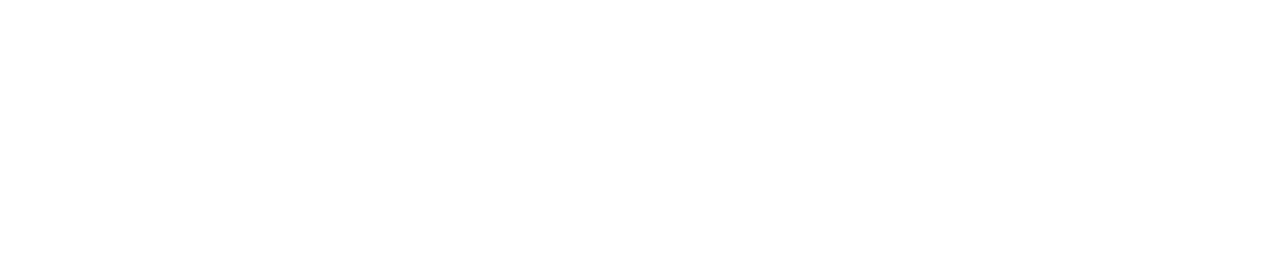
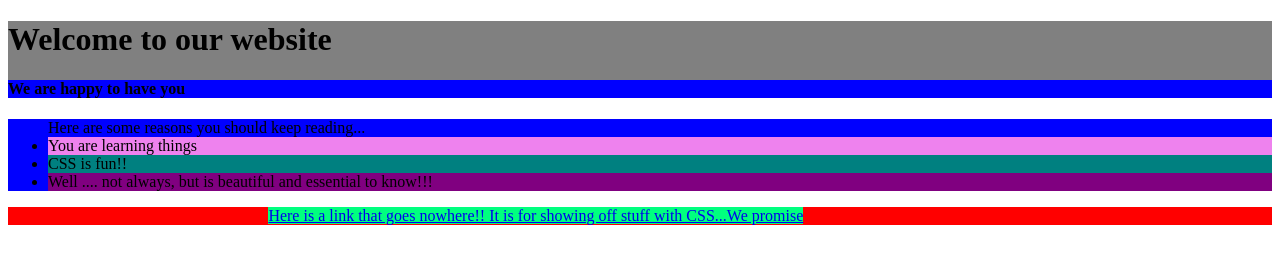
Before and after one commit to amrendrakind/Practice_HTML, a plain HTML site: page PAGES/index.html in a window 1280 px wide. Drawn offline with Linux system fonts and the light colour scheme.

Commit message:
CSS Added

```diff
--- a/PAGES/CSS/style.css
+++ b/PAGES/CSS/style.css
@@ -0,0 +1,38 @@
+#container{
+    font-size: 16px;
+}
+.main_heading{
+    background-color: gray;
+}
+.main{
+    background-color: blue;
+}
+.main_footer{
+    background-color: green;
+}
+.main_header,
+.main_footer{
+    color: red;
+}
+footer p{
+    background-color: red;
+}
+
+h1+h4{
+    background-color: blue;
+}
+
+ul>li{
+    background:purple;
+}
+
+a[href="#"]{
+    background:springgreen;
+}
+li:first-child{
+    background: violet;
+}
+
+li:nth-child(2){
+    background: teal;
+}
--- a/PAGES/index.html
+++ b/PAGES/index.html
@@ -7,7 +7,24 @@
     <title>Learning CSS</title>
     <link rel="stylesheet" href="../PAGES/CSS/style.css">
 </head>
-<body>
+<body class="main_styles" id="container">
+    <header class="main_heading">
+        <h1>Welcome to our website</h1>
+        <h4>We are happy to have you</h4>
+    </header>
 
+    <section class="main">
+        <ul> Here are some reasons you should keep reading...
+            <li>You are learning things</li>
+            <li>CSS is fun!!</li>
+            <li>Well .... not always, but is beautiful and essential to know!!!</li>
+        </ul>
+    </section>
+    <footer class="main_footer">
+        <p>
+            Thanks for checking out our websites!!!
+            <a href="#">Here is a link that goes nowhere!! It is for showing off stuff with CSS...We promise</a>
+        </p>
+    </footer>
 </body>
 </html>
```
